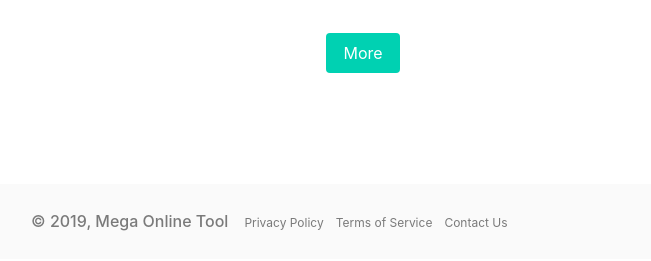
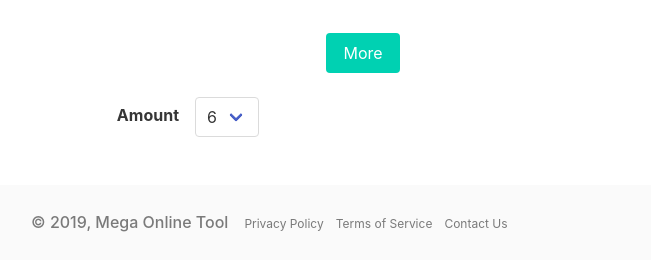
Before and after one commit to phongtt3/megaonlinetool, a Gatsby site: page /animal-generator in a window 1280 px wide. Shown: the part 541-802 px from the top of the page, without its empty margins (129-780 px from the left). Built offline with nearby package versions, Linux system fonts and the light colour scheme; Gatsby itself is replaced by a stand-in of ours.

Commit message:
add amount animals page

```diff
--- a/src/pages/animal-generator.js
+++ b/src/pages/animal-generator.js
@@ -1,5 +1,5 @@
 import React, { useState } from 'react';
-import { sampleSize } from 'lodash';
+import { sampleSize, range } from 'lodash';
 
 import Layout from '../components/layout';
 import SEO from '../components/seo';
@@ -11,9 +11,22 @@ const seo = tools[1].childs[2];
 
 const RandomAnimalsPage = () => {
   const [anmlist, setList] = useState(sampleSize(animals, 6));
+  const [amount, setAmount] = useState(6);
+  const [div_class, setClass] = useState(
+    'is-4-desktop is-4-tablet is-6-mobile'
+  );
 
   const refresh = () => {
-    setList(sampleSize(animals, 6));
+    if (amount >= 3) {
+      setClass('is-4-desktop is-4-tablet is-6-mobile');
+    }
+    if (amount == 2) {
+      setClass('is-6');
+    }
+    if (amount == 1) {
+      setClass('is-12');
+    }
+    setList(sampleSize(animals, amount));
   };
 
   return (
@@ -31,7 +44,7 @@ const RandomAnimalsPage = () => {
               {anmlist.map((animal, i) => (
                 <div
                   key={i}
-                  className="column is-4-desktop is-4-tablet is-6-mobile has-text-centered">
+                  className={`column has-text-centered ${div_class}`}>
                   <img alt={animal.name} src={animal.image} />
                   <p>{animal.name}</p>
                 </div>
@@ -45,6 +58,31 @@ const RandomAnimalsPage = () => {
                 More
               </button>
             </div>
+
+            {/* pw length */}
+            <br />
+            <div className="field is-horizontal">
+              <div className="field-label is-inline-block m-r-md min-width-100 is-normal">
+                <label className="label">Amount</label>
+              </div>
+              <div className="field-body is-inline-block">
+                <div className="field is-narrow has-addons">
+                  <div className="control">
+                    <div className="select">
+                      <select
+                        onChange={(e) => setAmount(e.target.value)}
+                        defaultValue={amount}>
+                        {range(1, 7).map((i) => (
+                          <option key={i} value={i}>
+                            {i}
+                          </option>
+                        ))}
+                      </select>
+                    </div>
+                  </div>
+                </div>
+              </div>
+            </div>
           </div>
         </div>
       </section>
```
